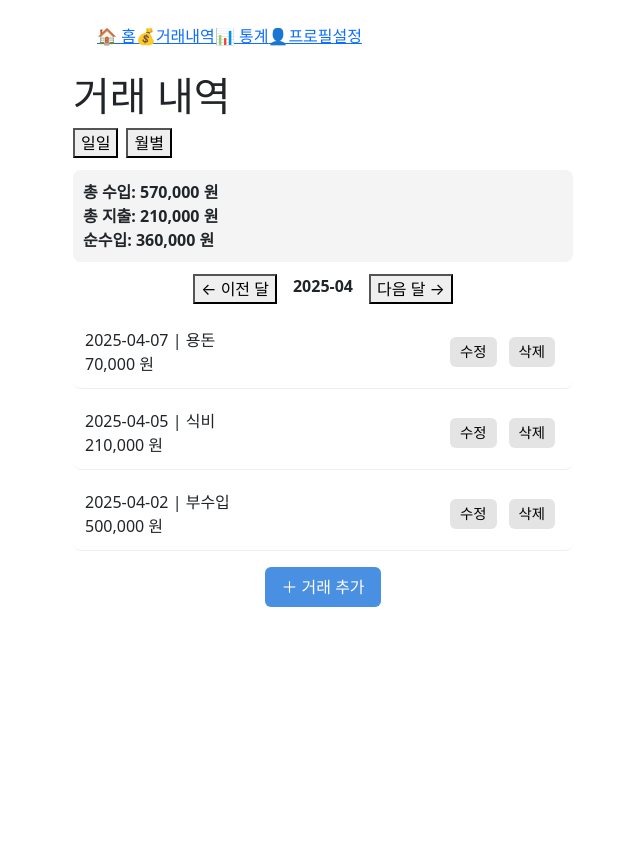
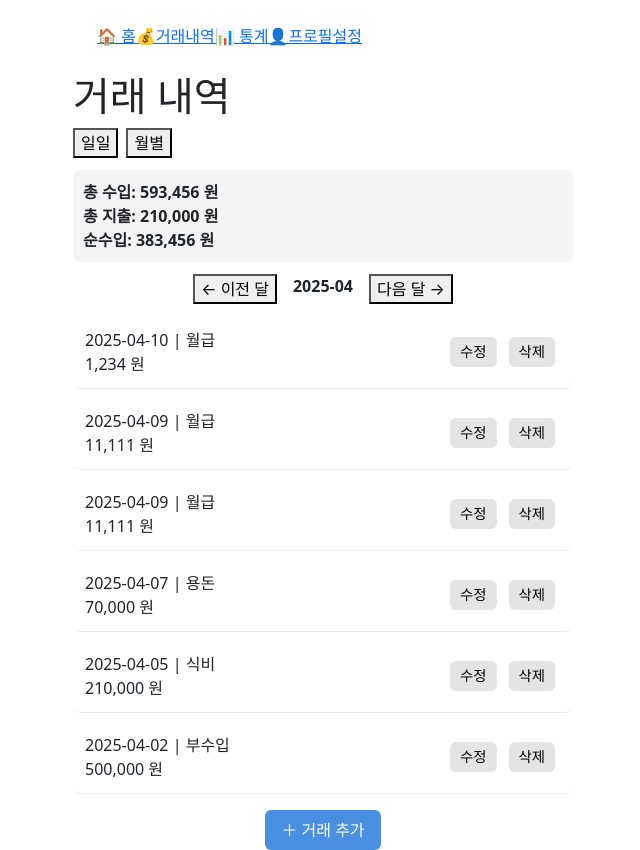
Before and after one commit to JaySeoong/Skeleton-Project, a Vue app: page /transactions in a window 1280 px wide. Shown: the whole page, without its empty margins (317-957 px from the left). Before the commit the page ends 800 px from the top, so only its background shows below. Built offline with nearby package versions, Linux system fonts and the light colour scheme; data requests are answered from the project's data file; sample sign-in values are in the browser's storage.

Commit message:
fix : 거래 입력 추가본 List 반영

```diff
--- a/db.json
+++ b/db.json
@@ -105,7 +105,7 @@
       "id": "df30"
     },
     {
-      "date": "20250409",
+      "date": "2025-04-09",
       "type": "income",
       "category": "월급",
       "amount": 11111,
@@ -114,11 +114,19 @@
     },
     {
       "id": "3549",
-      "date": "20250409",
+      "date": "2025-04-09",
       "type": "income",
       "category": "월급",
       "amount": 11111,
       "memo": "11111"
+    },
+    {
+      "id": "449f",
+      "date": "2025-04-10",
+      "type": "income",
+      "category": "월급",
+      "amount": 1234,
+      "memo": "test"
     }
   ],
   "incomeCategory": [
@@ -186,6 +194,22 @@
         "bank": true,
         "authTerms": true
       }
+    },
+    {
+      "id": "test",
+      "password": "2eed1eba9aa1dea089464c39e2968aa28861213686e254dd81634f0383efc9ed",
+      "salt": "cd867c4dcc7896ebaa7fa2163310fc04",
+      "email": "test@naver.com",
+      "name": "전효빈",
+      "birth": "2025-04-10",
+      "telecom": "SKT",
+      "phone": "01063061140",
+      "agreements": {
+        "privacy": true,
+        "telecom": true,
+        "bank": true,
+        "authTerms": true
+      }
     }
   ]
 }
--- a/src/views/TransactionForm.vue
+++ b/src/views/TransactionForm.vue
@@ -211,7 +211,7 @@ const categoryOptions = computed(() => {
 const handleSubmit = async () => {
   const item = {
     // id: generateDateRandomId(),
-    date: form.value.date.replaceAll('-', ''),
+    date: form.value.date,
     type: form.value.type,
     category: form.value.category,
     amount: form.value.amount,
```
